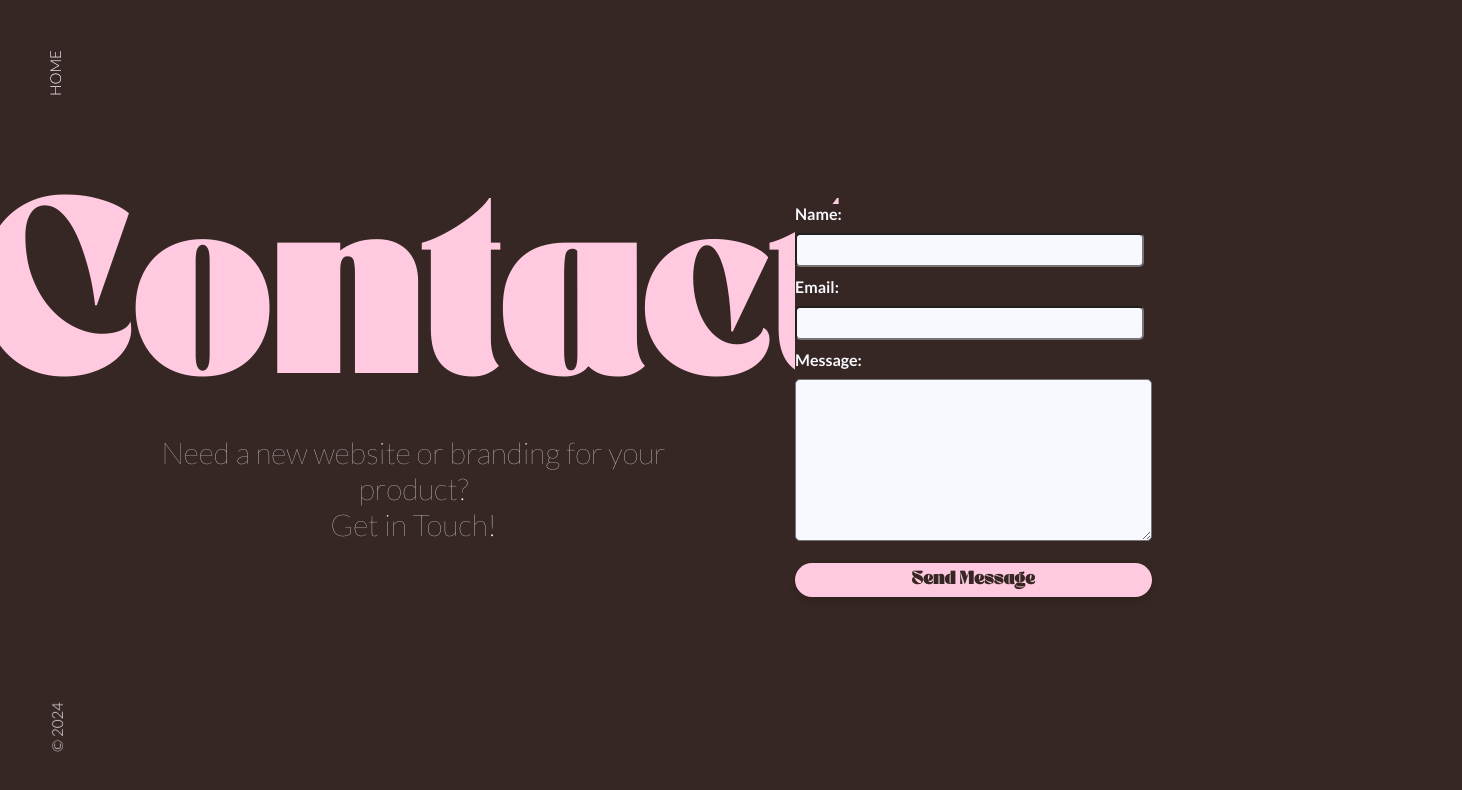
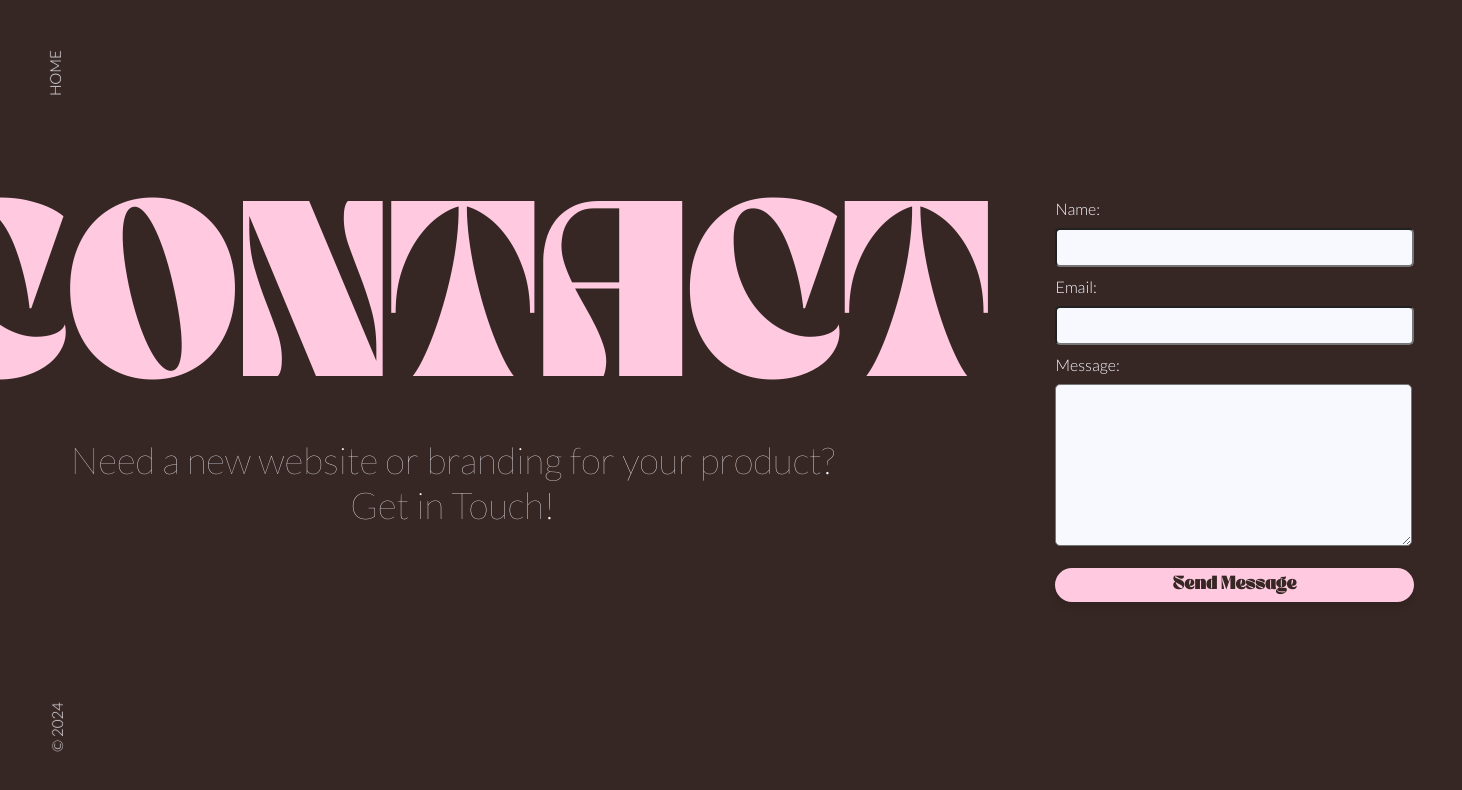
Before and after one commit to Miacarmen/portfolio-v2, a React (Create React App) app in the folder client/: page /contact in a window 1280 px wide. Shown: the top 790 px of the page, 1462 px wide, since content can reach past the window. Built offline with nearby package versions, Linux system fonts and the light colour scheme.

Commit message:
changed contact page grid, links changed to italic on hover

```diff
--- a/client/src/App.css
+++ b/client/src/App.css
@@ -24,7 +24,6 @@
   display: flex;
   flex-direction: column;
   height: 100%;
-  /* border: 1px solid blue; */
   align-items: center;
   justify-content: center;
 }
@@ -47,6 +46,7 @@
 .home-link p:hover {
   color: #ffcae0;
   cursor: pointer;
+  font-style: italic;
 }
 
 /* Inline Styled */
@@ -71,9 +71,18 @@
   color: #f8f8ff;
 }
 
-.social-links li:hover {
+#gh:hover {
   color: #ffcae0;
   cursor: pointer;
+  font-style: italic;
+  padding-left: 2px;
+}
+
+#li:hover {
+  color: #ffcae0;
+  cursor: pointer;
+  font-style: italic;
+  padding-left: 2px;
 }
 
 .work-link {
@@ -94,6 +103,7 @@
 .work-link p:hover {
   color: #ffcae0;
   cursor: pointer;
+  font-style: italic;
 }
 
 .footer {
--- a/client/src/components/Navigation/NavBar.js
+++ b/client/src/components/Navigation/NavBar.js
@@ -29,23 +29,28 @@ const NavBar = () => {
               fontWeight: 300,
               fontSize: '15px',
             }}
+
           >
-            <li>
+            <li id='gh'>
               <a
                 href='https://github.com/Miacarmen'
                 target='_blank'
                 rel='noopener noreferrer'
                 style={{ color: '#f8f8ff', textDecoration: 'none' }}
+                onMouseEnter={(e) => (e.target.style.color = '#ffcae0')}
+                onMouseLeave={(e) => (e.target.style.color = '#f8f8ff')}
               >
                 GH
               </a>
             </li>
-            <li>
+            <li id='li'>
               <a
                 href='https://www.linkedin.com/in/maitreya-carmen-7750a6b8/'
                 target='_blank'
                 rel='noopener noreferrer'
                 style={{ color: '#f8f8ff', textDecoration: 'none' }}
+                onMouseEnter={(e) => (e.target.style.color = '#ffcae0')}
+                onMouseLeave={(e) => (e.target.style.color = '#f8f8ff')}
               >
                 LI
               </a>
--- a/client/src/data/project-data.json
+++ b/client/src/data/project-data.json
@@ -13,7 +13,7 @@
         "path": "'/work/2",
         "subtitle": "React Developement",
         "desc": "Description About Project",
-        "imgURL": "https://www.google.com/images/branding/googlelogo/1x/googlelogo_color_272x92dp.png"
+        "imgURL": "https://placehold.jp/950x600.png"
     },
     {
         "id": 3,
@@ -21,7 +21,7 @@
         "path": "'/work/3",
         "subtitle": "Design & Development",
         "desc": "Description About Project",
-        "imgURL": "https://www.google.com/images/branding/googlelogo/1x/googlelogo_color_272x92dp.png"
+        "imgURL": "https://placehold.jp/950x600.png"
     },
     {
         "id": 4,
@@ -29,7 +29,7 @@
         "path": "'/work/4",
         "subtitle": "Full Stack React Development",
         "desc": "Description About Project",
-        "imgURL": "https://www.google.com/images/branding/googlelogo/1x/googlelogo_color_272x92dp.png"
+        "imgURL": "https://placehold.jp/950x600.png"
     },
     {
         "id": 5,
@@ -37,7 +37,7 @@
         "path": "'/work/5",
         "subtitle": "UX/UI Design",
         "desc": "Description About Project",
-        "imgURL": "https://www.google.com/images/branding/googlelogo/1x/googlelogo_color_272x92dp.png"
+        "imgURL": "https://placehold.jp/950x600.png"
     },
     {
         "id": 6,
@@ -45,7 +45,7 @@
         "path": "'/work/6",
         "subtitle": "Graphic Design & Package Design",
         "desc": "Description About Project",
-        "imgURL": "https://www.google.com/images/branding/googlelogo/1x/googlelogo_color_272x92dp.png"
+        "imgURL": "https://placehold.jp/950x600.png"
     },
     {
         "id": 7,
@@ -53,7 +53,7 @@
         "path": "'/work/7",
         "subtitle": "Design & Development",
         "desc": "Description About Project",
-        "imgURL": "https://www.google.com/images/branding/googlelogo/1x/googlelogo_color_272x92dp.png"
+        "imgURL": "https://placehold.jp/950x600.png"
     },
     {
         "id": 8,
@@ -61,6 +61,6 @@
         "path": "Additional information for Link 1",
         "subtitle": "Description for Link 1",
         "desc": "Description for Link 1",
-        "imgURL": "https://www.google.com/images/branding/googlelogo/1x/googlelogo_color_272x92dp.png"
+        "imgURL": "https://placehold.jp/950x600.png"
     }
 ]
--- a/client/src/pages/Contact.js
+++ b/client/src/pages/Contact.js
@@ -2,17 +2,17 @@ import React from 'react';
 
 import '../styles/contact.styles.css';
 
-import NavBar from '../components/Navigation/NavBar';
-
 const Contact = () => {
   return (
     <div className='main-container'>
-      <NavBar />
+
       <div className='grid-container-2'>
+        <div className='col-1-2-wrapper'>
         <div className='col-1-2'>
-          <h1 className='contact-head'>Contact</h1>
-          <p className='tagline'>Need a new website or branding for your product?
+        <h1 className='contact-head'>CONTACT</h1>
+          <p className='contact-subhead'>Need a new website or branding for your product?
           <br /> Get in Touch!</p>
+        </div>
         </div>
         <div className='col-2-2'>
           <form class='contact-form'>
--- a/client/src/styles/contact.styles.css
+++ b/client/src/styles/contact.styles.css
@@ -1,29 +1,42 @@
 .grid-container-2 {
   display: grid;
   grid-template-columns: repeat(3, 1fr);
-  gap: 6rem;
-  padding: 4em 4em 4em 4em;
+  margin: 0em 0em 0em 4em;
+  gap: 3em;
 }
 
+.col-1-2-wrapper {
+  margin: 0.5em 1em 0em 2em;
+}
 .col-1-2 {
   grid-column: span 2;
   display: flex;
   flex-direction: column;
-  justify-content: flex-start;
+  justify-content: center;
   align-items: center;
   text-align: center;
+
 }
 
 .col-2-2 {
   grid-column: span 1;
   display: flex;
-  justify-content: flex-start;
+  justify-content: flex-end;
   align-items: center;
+  width: auto;
 }
 
 .contact-head {
   line-height: 230px;
   font-size: 175px;
+}
+
+.contact-subhead {
+  font-family: 'Lato', sans-serif;
+  font-weight: 100;
+  font-style: normal;
+  font-size: 37px;
+  padding-bottom: 1em;
 }
 
 .contact-form {
@@ -36,11 +49,13 @@
   text-align: left;
   margin-right: 10px;
   font-family: 'Lato', sans-serif;
-  font-weight: 600;
+  font-weight: 300;
 }
 
 .contact-form input {
   width: 345px;
+  height: 25px;
+  padding: 5px;
   border-radius: 5px;
   background-color: #f8f8ff;
 }
@@ -54,11 +69,6 @@
   padding: 5px;
   vertical-align: top; /* text alignment to top */
   font-family: 'Lato', sans-serif;
-}
-
-#name,
-#email {
-  height: 30px;
 }
 
 .submit-btn {
--- a/client/src/styles/home.styles.css
+++ b/client/src/styles/home.styles.css
@@ -45,4 +45,5 @@
   .home-nav li:hover {
     color: #ffcae0;
     cursor: pointer;
+    font-style: italic;
   }
--- a/client/src/styles/work.styles.css
+++ b/client/src/styles/work.styles.css
@@ -71,6 +71,11 @@
   color: #f8f8ff !important;
 }
 
+.custom-link:hover {
+  font-style: italic;
+  cursor: pointer;
+}
+
 .link-desc {
   font-family: 'Lato', sans-serif;
   font-weight: 100;
```
